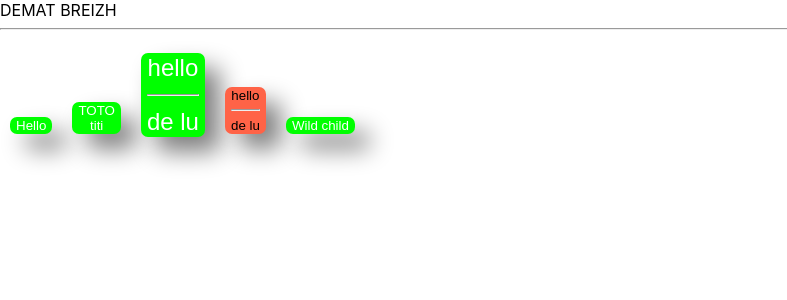
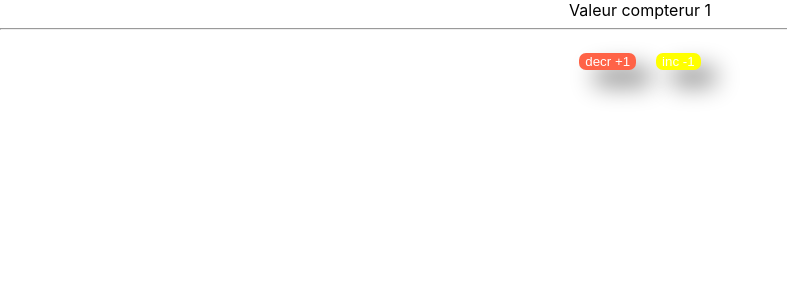
Before and after one commit to ManuFormation/FormationRect, a React (Create React App) app: page / in a window 1280 px wide. Shown: the top 300 px of the page, without its empty margins (0-787 px from the left). Built offline with nearby package versions, Linux system fonts and the light colour scheme.

Commit message:
mise a jour

```diff
--- a/src/App/App.tsx
+++ b/src/App/App.tsx
@@ -1,35 +1,19 @@
-import React from 'react';
-
-import Button from "./components/Button/Bouton";
-//import ButtonStyle from "./components.Button.module.css"
-import './App.css';
-
-function App() {
-  // comment js
-  /* coment multiligne */
+import React, { Component } from 'react';
+import Button from './components/Button/Bouton';
 
 
+class App extends Component {
+  render() {
+    return <div className='App' style={{textAlign:'center'}}>
+        Valeur compterur 1
 
-  return (
-    <div className="App">
-      {/* commentaire  */}
-     DEMAT BREIZH
-     <hr/>
-     <Button action={()=>{
-       alert("le bouton est cliké");
-     }}
-     type="button"
-     >Hello</Button>
+       <hr />
 
-     <Button > <div>TOTO</div><div>titi</div> </Button>
+      <Button bgColor='tomato'> decr +1</Button>
+      <Button bgColor='yellow'> inc -1</Button>
+              </div>
 
-     <Button style={{fontWeigth:900,fontSize:'x-large'}}> hello<hr/>de lu </Button>
-
-     <Button bgColor='tomato' color="black">hello<hr/>de lu </Button>
-
-     <Button>Wild child</Button>
-    </div>
-  );
+  }
 }
 
 export default App;
```
